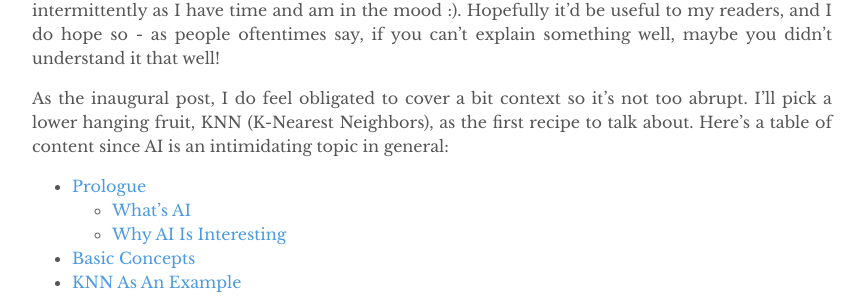
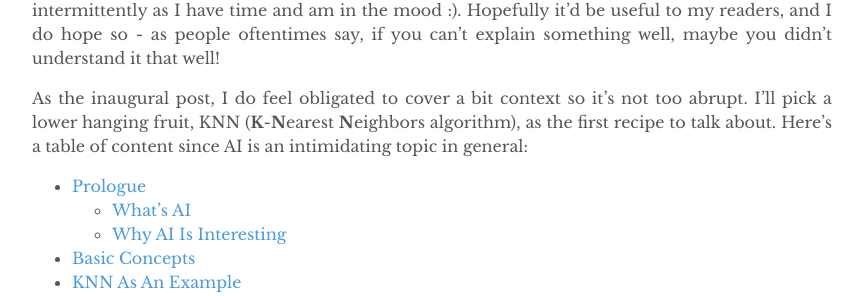
Before and after one commit to yuexiaofeng/yuexiaofeng.github.io, a Jekyll site: the page built from _posts/2022-03-26-ai-notes-knn.md, in a window 1280 px wide and 900 px high, scrolled down 842 px. Shown: the part 172-468 px from the top of the window, without its empty margins (208-1073 px from the left). Built offline with Jekyll 4.4.1, drawn with Linux system fonts in a browser that asks for light colours; some of the changed text lies outside the part shown.

Commit message:
edits on knn post

```diff
--- a/_posts/2022-03-26-ai-notes-knn.md
+++ b/_posts/2022-03-26-ai-notes-knn.md
@@ -26,7 +26,7 @@ What I probably won't do:
 
 This new blog series will get a prefix of `AI Notes`, and `AI` in <a href="/tags">Tags</a>. I intend to update this intermittently as I have time and am in the mood :). Hopefully it'd be useful to my readers, and I do hope so - as people oftentimes say, if you can't explain something well, maybe you didn't understand it that well!
 
-As the inaugural post, I do feel obligated to cover a bit context so it's not too abrupt. I'll pick a lower hanging fruit, KNN (K-Nearest Neighbors), as the first recipe to talk about. Here's a table of content since AI is an intimidating topic in general:
+As the inaugural post, I do feel obligated to cover a bit context so it's not too abrupt. I'll pick a lower hanging fruit, KNN (**K**-**N**earest **N**eighbors algorithm), as the first recipe to talk about. Here's a table of content since AI is an intimidating topic in general:
 
 * TOC
 {:toc}
@@ -131,7 +131,7 @@ Does this labeling sound fancy? Well it isn't at all. In fact, you might've done
 
 ### The Problem
 
-KNN (K-Nearest Neighbors algorithm) is a type of supervised learning that could be used in classification. Due to its simplicity, lots of textbooks use it as an introductory example.
+KNN (**K**-**N**earest **N**eighbors algorithm) is a type of supervised learning that could be used in classification. Due to its simplicity, lots of textbooks use it as an introductory example.
 
 The ask is: given a labeled dataset and a new data point, find out K closest data points (nearest neighbors) to this new data point. We can then draw insights / conclusions based on the labels of these K neighbors, e.g. if more than K/2 neighbors belong to the same label, then the new data point is predicted to likely (>50% chance) belong to this label/category too. That's right - you know what people oftentimes say, a man is judged by the company he keeps! Here's an visual, for 2D data points, i.e. (x, y):
 
```
Also changed, not shown: other parts of _posts/2022-03-26-ai-notes-knn.md (+2 -2 lines).
